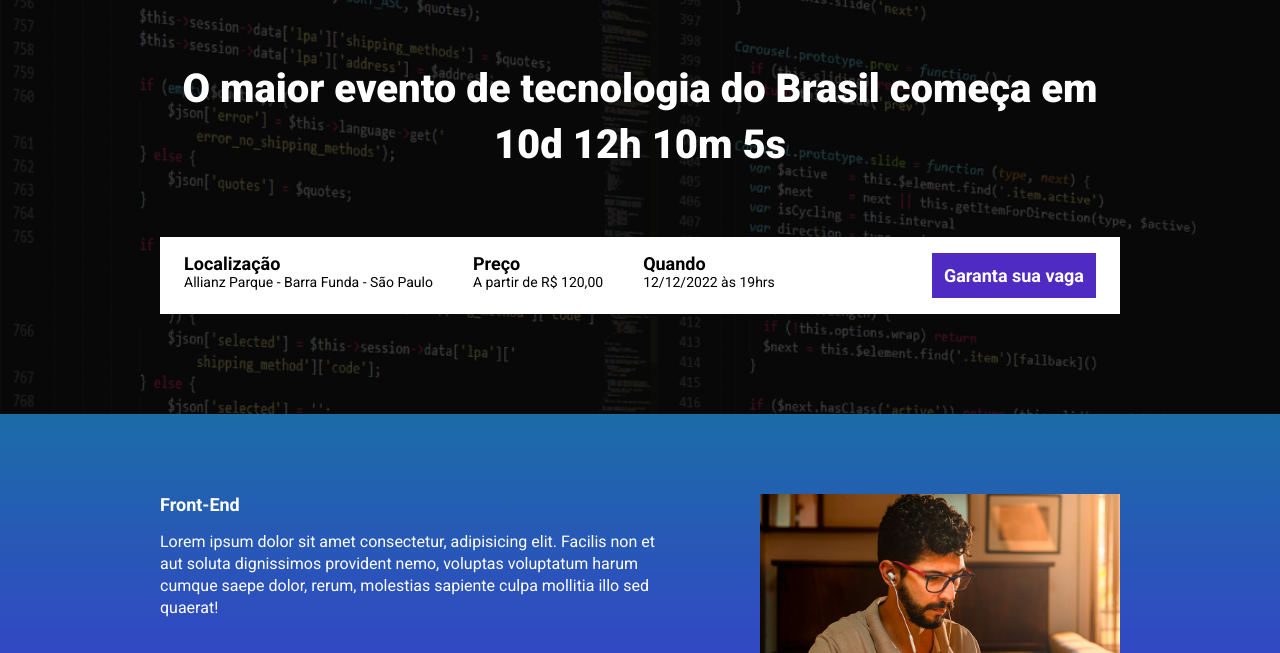
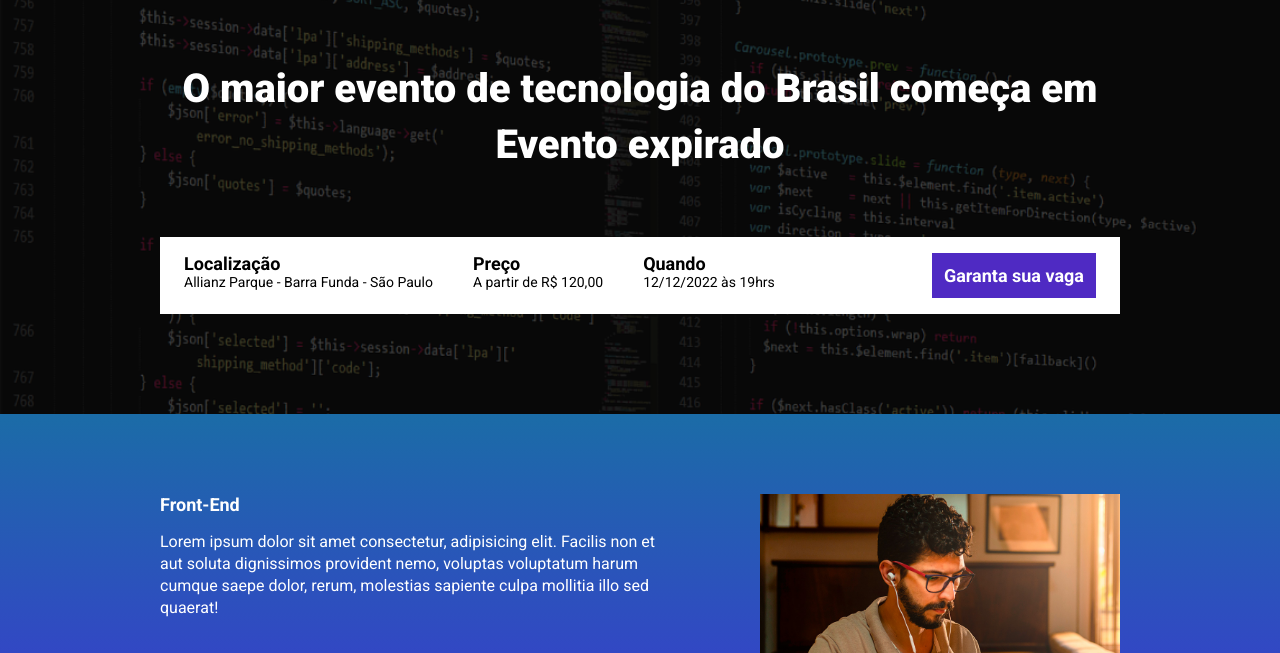
Before and after one commit to DGzzzzz/ebac_tech_talks, a website built with Parcel: page src/index.html in a window 1280 px wide. Shown: the part 147-800 px from the top of the page. Built offline with nearby package versions, Linux system fonts and the light colour scheme.

Commit message:
criando a contagem regressiva

```diff
--- a/package.json
+++ b/package.json
@@ -2,9 +2,9 @@
   "name": "ebac_tech_talks",
   "version": "1.0.0",
   "description": "",
-  "main": "index.js",
   "scripts": {
     "dev": "parcel src/index.html src/styles/main.scss src/scripts/main.js",
+    "build": "parcel build src/index.html",
     "test": "echo \"Error: no test specified\" && exit 1"
   },
   "keywords": [],
--- a/src/index.html
+++ b/src/index.html
@@ -16,7 +16,7 @@
         <div class="container">
             <img class="hero__logo" src="./images/ebac_logo.svg" alt="EBAC">
             <p class="hero__text">
-                O maior evento de tecnologia do Brasil começa em 10d 12h 10m 5s
+                O maior evento de tecnologia do Brasil começa em <span id="contador"></span>
             </p>
             <div class="infos-bar">
                 <ul class="infos-bar__infos">
--- a/src/scripts/main.js
+++ b/src/scripts/main.js
@@ -1 +1,27 @@
 AOS.init();
+
+const dataDoEvento = new Date("Dec 12, 2022 19:00:00");
+const timeStampDoEvento = dataDoEvento.getTime();
+
+const contaAsHoras = setInterval(function() {
+    const agora = new Date();
+    const timeStampAtual = agora.getTime();
+
+    const distanciaAteOEvento = timeStampDoEvento - timeStampAtual;
+
+    const diaEmMs = 1000 * 60 * 60 * 24;
+    const horaEmMs = 1000 * 60 * 60;
+    const minutoEmMs = 1000 * 60;
+
+    const diasAteOEvento = Math.floor(distanciaAteOEvento / diaEmMs);
+    const horasAteOEvento = Math.floor((distanciaAteOEvento % diaEmMs) / horaEmMs);
+    const minutosAteOEvento = Math.floor((distanciaAteOEvento % horaEmMs) / minutoEmMs);
+    const segundosAteOEvento = Math.floor((distanciaAteOEvento % minutoEmMs) / 1000);
+
+    document.getElementById('contador').innerHTML = `${diasAteOEvento}d ${horasAteOEvento}h ${minutosAteOEvento}m ${segundosAteOEvento}s`;
+
+    if (distanciaAteOEvento < 0) {
+        clearInterval(contaAsHoras);
+        document.getElementById('contador').innerHTML = 'Evento expirado';
+    }
+}, 1000);
```
